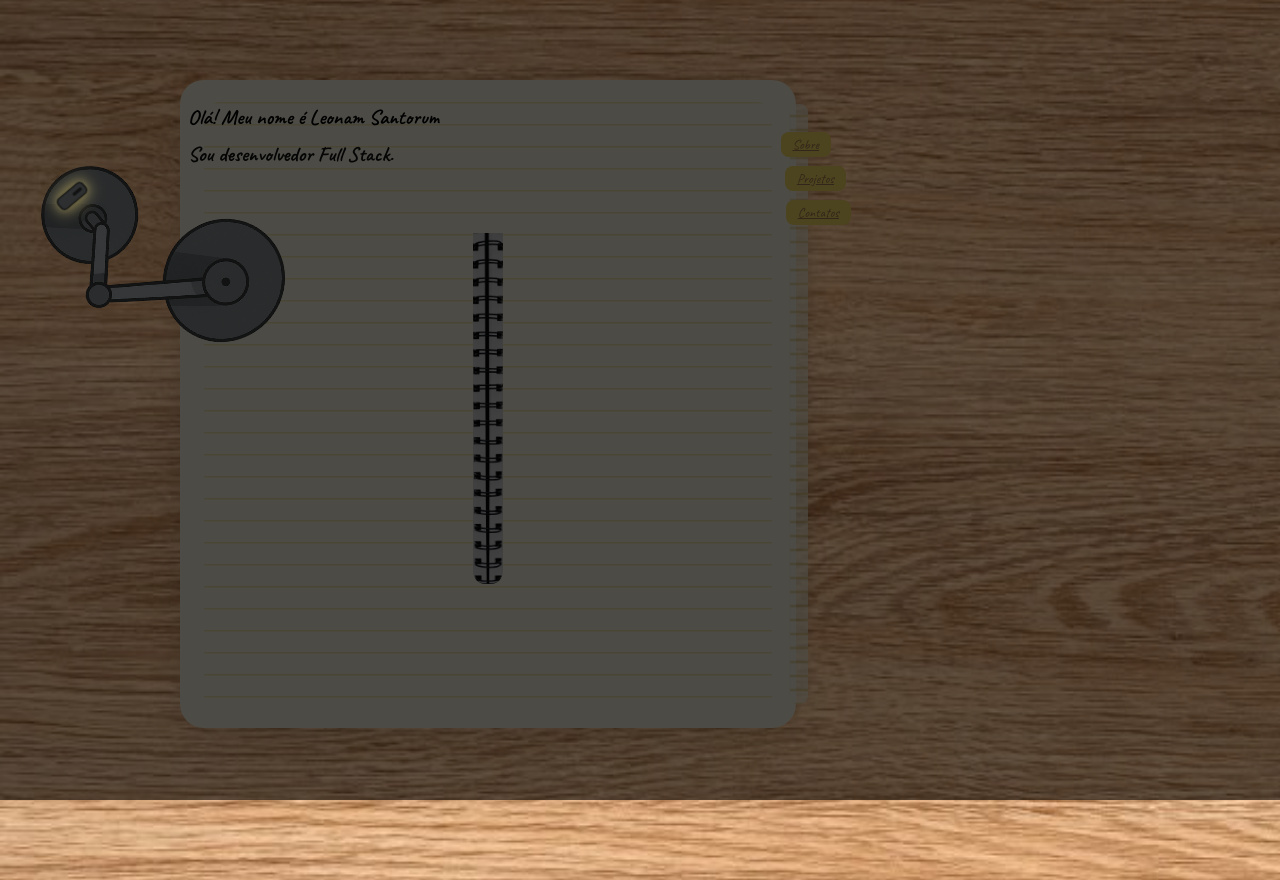
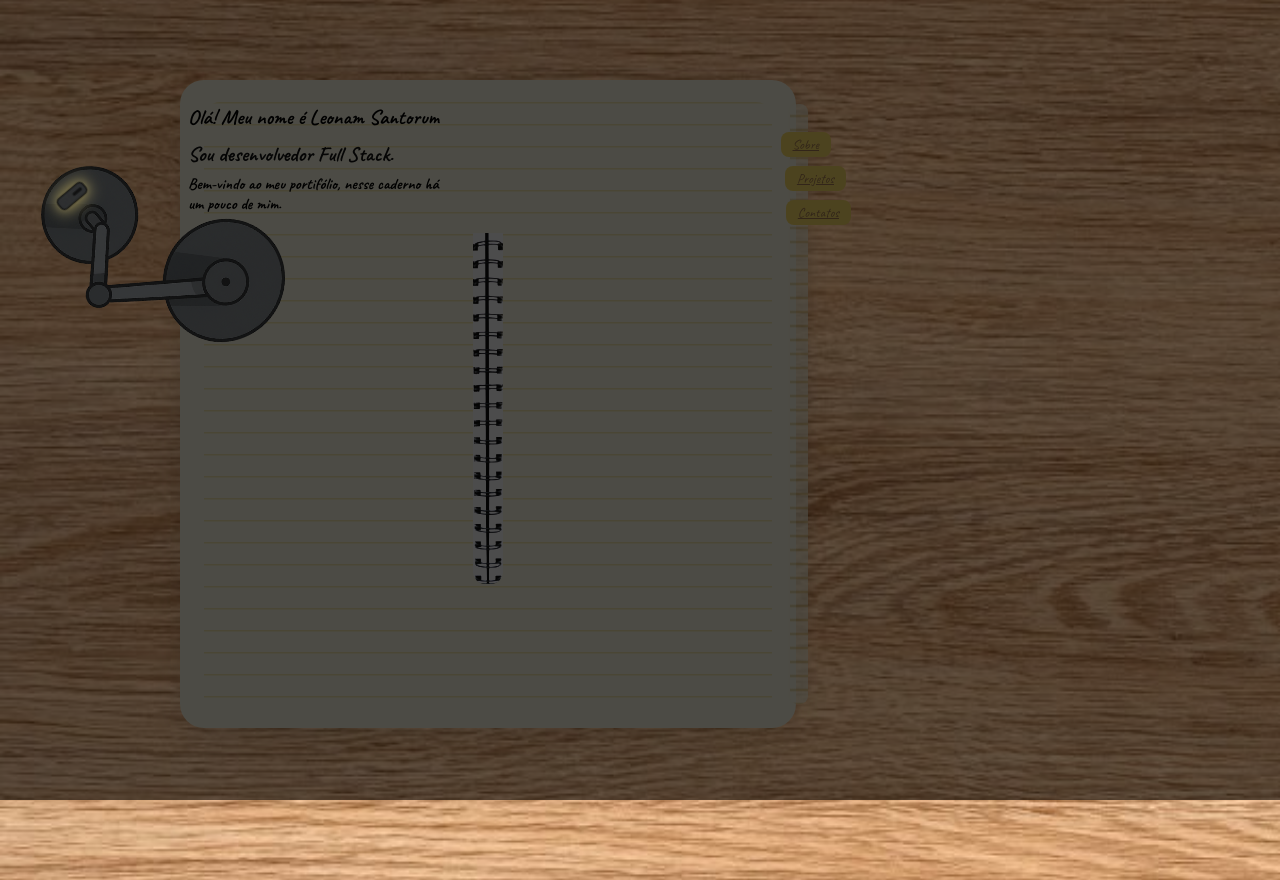
Before and after one commit to Leosansu/Portif-lio, a React (Vite) app: page / in a window 1280 px wide. Built offline with nearby package versions, Linux system fonts and the light colour scheme.

Commit message:
eat: adicionar frase de apresentação e ajustar marcadores/espiral
- adiciona <p class="intro"> com quebra de linha
- ajusta overflow/z-index para marcadores laterais
- regula brilho/posicionamento da espiral quando luz apagada
- corrige posicionamento/rotação das abas

```diff
--- a/src/App.css
+++ b/src/App.css
@@ -253,6 +253,15 @@ label {
   position: relative;
   z-index: 1;
   margin: 0; /* opcional: remove espaço extra */
+}
+
+.caderno p.intro {
+  font-size: 1rem;     /* valor que desejar (ex.: 0.9rem a 1rem) */
+  line-height: 1.25;
+  margin-top: 8px;
+  color: inherit;
+  font-weight: 700;
+  text-align: left;
 }
 
 
--- a/src/App.tsx
+++ b/src/App.tsx
@@ -38,13 +38,19 @@ function App() {
         </button>
 
         <div className="caderno" style={{ filter: luzAcesa ? "brightness(1)" : "brightness(0.3)" }}>
-          <img src="/espiralRecortado.jpg" alt="Espiral do caderno" className="espiral-img"
-            style={{ filter: luzAcesa ? "brightness(1)" : "brightness(0.9)" }} />
-          <h1 style={{ filter: luzAcesa ? "brightness(1)" : "brightness(0.3)" }}>
+          <img src="/espiralRecortado.jpg"
+               alt="Espiral do caderno"
+               className="espiral-img"
+               style={{ filter: luzAcesa ? "brightness(1)" : "brightness(1.6)" }} />
+          <h1 style={{ filter: luzAcesa ? "brightness(1)" : "brightness(1.6)" }}>
             Olá! Meu nome é Leonam Santorum
           </h1>
           <p style={{ filter: luzAcesa ? "brightness(1)" : "brightness(0.3)" }}>
             Sou desenvolvedor Full Stack.
+          </p>
+
+          <p className="intro" style={{ filter: luzAcesa ? "brightness(1)" : "brightness(0.3)" }}>
+            Bem-vindo ao meu portifólio, nesse caderno há <br />um pouco de mim.
           </p>
 
           {/* Marcadores (cada um posicionado individualmente) */}
```
